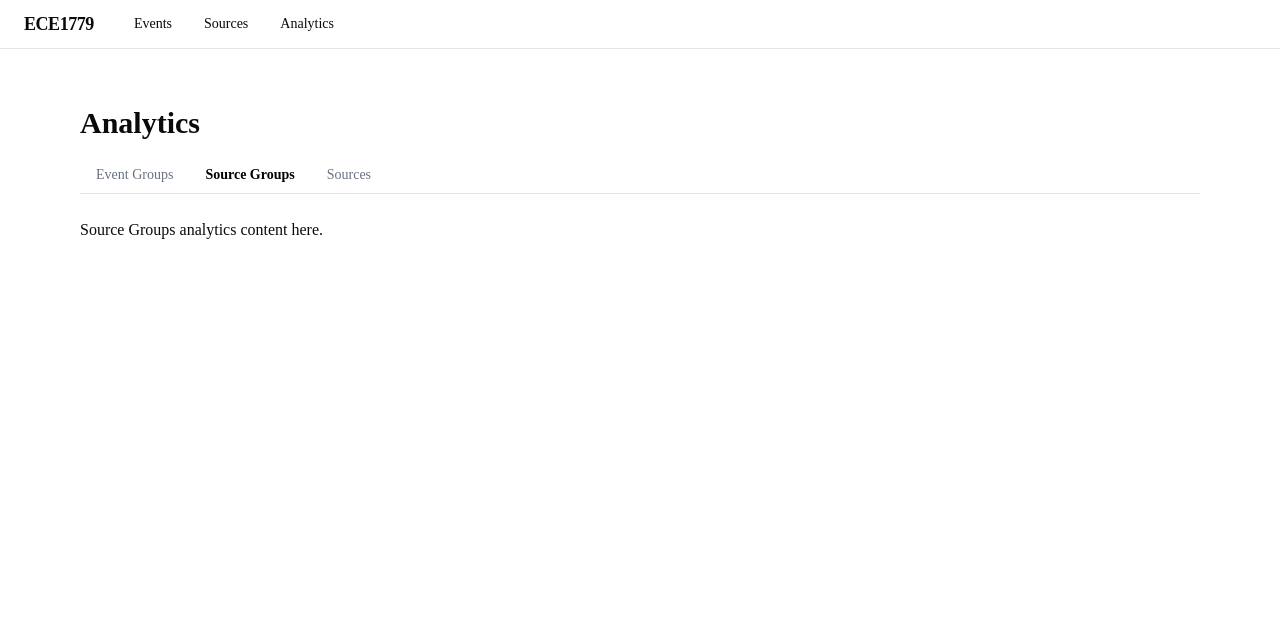
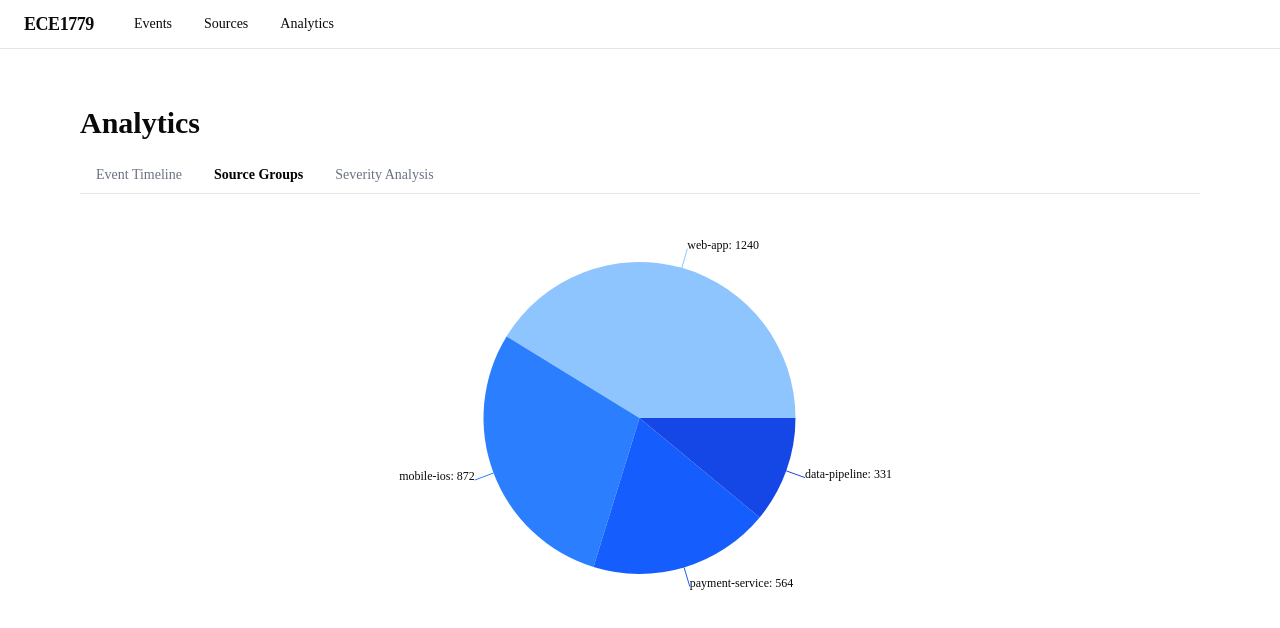
Before and after one commit to P311/ECE1779, a Next.js app in the folder frontend/: page /analytics in a window 1280 px wide. Both pictures are taken after a click on the link "Source Groups". Shown: the top 628 px of the page. Built offline with nearby package versions, Linux system fonts and the light colour scheme.

Commit message:
frontend: pie chart for analytics page

```diff
--- a/frontend/src/app/analytics/page.tsx
+++ b/frontend/src/app/analytics/page.tsx
@@ -1,6 +1,10 @@
 "use client";
 
 import { useState } from "react";
+import stats_source from "@/testing_data/stats_source.json";
+import stats_severity from "@/testing_data/stats_severity.json";
+import stats_timeline from "@/testing_data/stats_timeline.json";
+
 import {
   NavigationMenu,
   NavigationMenuList,
@@ -8,15 +12,17 @@ import {
   NavigationMenuLink,
   navigationMenuTriggerStyle,
 } from "@/components/ui/navigation-menu";
+import { ChartPieLabel } from "../components/chartPieLabel";
 
 const TABS = [
-  { key: "event_group", label: "Event Groups" },
+  { key: "event_timeline", label: "Event Timeline" },
   { key: "source_group", label: "Source Groups" },
-  { key: "sources", label: "Sources" },
+  { key: "severity_analysis", label: "Severity Analysis" },
 ];
 
 export default function AnalyticsPage() {
   const [activeTab, setActiveTab] = useState(TABS[0].key);
+  console.log("stats source:", stats_source);
 
   return (
     <main className="page-container">
@@ -42,9 +48,11 @@ export default function AnalyticsPage() {
         </NavigationMenu>
       </div>
       <div className="mt-6">
-        {activeTab === "event_group" && <p>Event Groups analytics content here.</p>}
-        {activeTab === "source_group" && <p>Source Groups analytics content here.</p>}
-        {activeTab === "sources" && <p>Sources analytics content here.</p>}
+        {activeTab === "event_timeline" &&<p> test </p>}
+        {activeTab === "source_group" &&
+        <ChartPieLabel data={stats_source} nameKey="source"/>}
+        {activeTab === "severity_analysis" &&
+        <ChartPieLabel data={stats_severity} nameKey="severity"/>}
       </div>
     </main>
   );
--- /dev/null
+++ b/frontend/src/app/components/chartPieLabel.tsx
@@ -0,0 +1,61 @@
+"use client"
+// reference: https://ui.shadcn.com/charts/pie#charts
+// The structure is same but content has changed a lot.
+import { Pie, PieChart } from "recharts"
+
+import {
+  Card,
+  CardContent,
+  CardDescription,
+  CardHeader,
+  CardTitle,
+} from "@/components/ui/card"
+import {
+  ChartContainer,
+  ChartTooltip,
+  ChartTooltipContent,
+  type ChartConfig,
+} from "@/components/ui/chart"
+
+
+const COLORS = [
+  "var(--chart-1)",
+  "var(--chart-2)",
+  "var(--chart-3)",
+  "var(--chart-4)",
+  "var(--chart-5)"
+]
+
+export function ChartPieLabel({
+  data,
+  nameKey,
+}: {
+  data: any[]
+  nameKey: string
+}) {
+  const chartData = data.map((d, i) => ({
+    ...d,
+    fill: COLORS[i % COLORS.length],
+  }))
+
+  const config: ChartConfig = Object.fromEntries([
+    ["count", { label: "count" }],
+    ...data.map((d, i) => [
+      d[nameKey],
+      { label: d[nameKey], color: COLORS[i % COLORS.length] },
+    ]),
+  ])
+
+  return (
+    <ChartContainer
+      config={config}
+      className="mx-auto mt-4 max-h-[400px] pb-0 [&_.recharts-pie-label-text]:fill-foreground"
+    >
+      <PieChart>
+        <ChartTooltip content={<ChartTooltipContent hideLabel />} />
+        <Pie data={chartData} dataKey={"count"} nameKey={nameKey}
+          label={({ [nameKey]: name, count }: any) => `${name}: ${count}`} />
+      </PieChart>
+    </ChartContainer>
+  )
+}
```
Also changed, not shown: frontend/src/app/types.tsx (+15 -0 lines).
